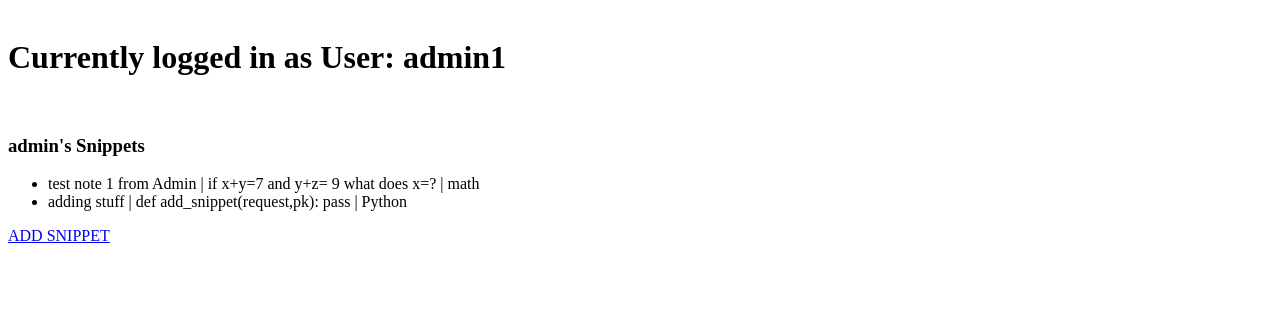
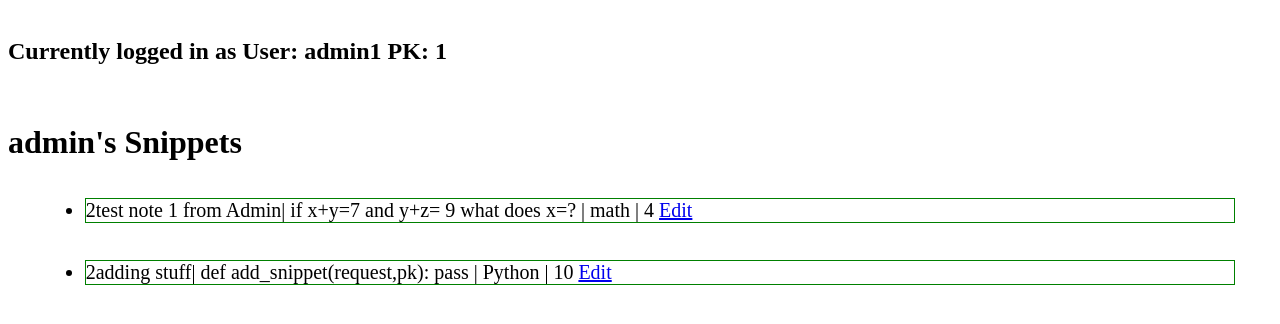
Before and after one commit to momentum-team-7/django-multiple-choice-drehan7, a Django app: page /user/2/profile/ in a window 1280 px wide. Shown: the part 26-350 px from the top of the page. Run offline with Django 3.2, Linux system fonts and the light colour scheme; a user stored in the database is signed in; data comes from the database, SQL or seed files in the repository; both versions use the stored data as it was after the commit.

Commit message:
edit function works

```diff
--- a/core/urls.py
+++ b/core/urls.py
@@ -6,4 +6,5 @@ urlpatterns = [
     path('user/feed/', views.feed, name='feed'),
     path('user/<int:pk>/profile/', views.user_profile, name='user_profile'),
     path('user/<int:pk>/profile/add/', views.add_snippet, name='add_snippet'),
+    path('user/<int:pk>/profile/edit/<int:id>/', views.edit_snippet, name='edit_snippet'),
 ]
--- a/core/views.py
+++ b/core/views.py
@@ -35,3 +35,18 @@ def add_snippet(request, pk):
     else:
         form = SnippetForm()
     return render(request, 'add_snippet.html', {'form':form})
+
+@login_required
+def edit_snippet(request, pk, id):
+    snippet = get_object_or_404(Snippet, pk=id)
+    if request.user.pk != snippet.author.pk:
+        return render(request, 'error.html')
+    if request.method == 'POST':
+        form = SnippetForm(request.POST, instance=snippet)
+        if form.is_valid():
+            form.save()
+            return HttpResponseRedirect(f'/user/{pk}/profile/')
+    else:
+        form = SnippetForm(instance=snippet)
+
+    return render(request, 'edit_snippet.html', {'form':form, 'snippet':snippet})
--- a/static/base.css
+++ b/static/base.css
@@ -0,0 +1,5 @@
+.snippets li {
+  border: 1px solid green;
+  margin: 3%;
+  font-size: 20px;
+}
--- a/templates/edit_snippet.html
+++ b/templates/edit_snippet.html
@@ -1,7 +1,7 @@
 {% extends 'base.html' %}
 
 {% block content %}
-<form action="{% url 'edit_snippet' pk=snippet.pk %}" method="post">
+<form action="{% url 'edit_snippet' pk=snippet.author.pk id=snippet.pk %}" method="post">
     {% csrf_token %}
     {{ form.as_p }}
     <input type="submit" value="Submit">
--- a/templates/error.html
+++ b/templates/error.html
@@ -1,2 +1,6 @@
 <h1>AHHHHH ERROR</h1>
 <h2>You prob seeing this because you aren't authorized to add a post here</h2>
+
+{{ x }}
+<br>
+{{ y }}
--- a/templates/public_feed.html
+++ b/templates/public_feed.html
@@ -13,7 +13,7 @@
     <ul>
         <!-- {% for user in users %} -->
         {% for snippet in user.snippets.all %}
-        <li>{{ snippet }}
+        <li><a href="{% url 'user_profile' pk=snippet.author.pk %}">{{snippet.author}}</a> | {{snippet.title}} | {{snippet.code}} | Language: {{snippet.language}}
         </li>
         {% endfor %}
         <!-- {% endfor %} -->
--- a/templates/user_profile.html
+++ b/templates/user_profile.html
@@ -6,18 +6,19 @@
     <a href="/accounts/logout">Logout</a>
 </header>
 <br>
-<h1>Currently logged in as User: {{ request.user }}</h1>
+<h2>Currently logged in as User: {{ request.user }} PK: {{ request.user.pk }}</h1>
 <br>
 <div class="snippets">
-    <h3>{{ user }}'s Snippets</h3>
+    <h1>{{ user }}'s Snippets</h3>
     <ul>
         {% for snippet in user.snippets.all %}
-        <li>{{ snippet.title}} | {{ snippet.code }} | {{ snippet.language }}
-        </li>
+        <li>{{snippet.author.pk}}{{ snippet.title }}</a>| {{ snippet.code }} | {{ snippet.language }} | {{snippet.pk}}
+        <a href="{% url 'edit_snippet' pk=snippet.author.pk id=snippet.pk %}">Edit</a></li>
         {% endfor %}
     </ul>
 
 </div>
-
+{% if user.pk == request.user.pk %}
 <a href="{% url 'add_snippet' pk=request.user.pk%}">ADD SNIPPET</a>
+{% endif %}
 {% endblock %}
```
Also changed, not shown: db.sqlite3.
